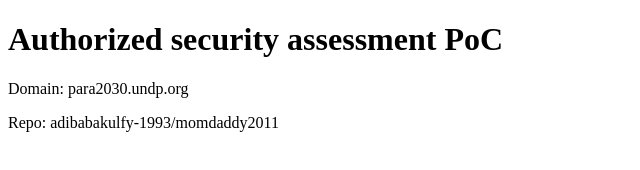
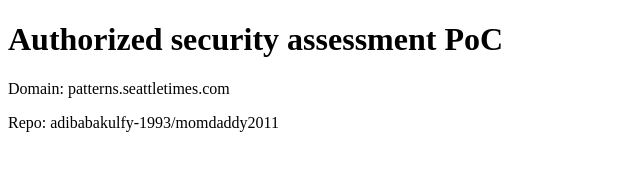
Before and after one commit to adibabakulfy-1993/momdaddy2011, a plain HTML site: page index.html in a window 1280 px wide. Shown: the full height of the page, 0-640 px from the left. Drawn offline with Linux system fonts and the light colour scheme.

Commit message:
init pages

```diff
--- a/index.html
+++ b/index.html
@@ -1 +1 @@
-<!doctype html><html><head><meta charset=utf-8><title>PoC para2030.undp.org</title></head><body><h1>Authorized security assessment PoC</h1><p>Domain: para2030.undp.org</p><p>Repo: adibabakulfy-1993/momdaddy2011</p></body></html>
+<!doctype html><html><head><meta charset=utf-8><title>PoC patterns.seattletimes.com</title></head><body><h1>Authorized security assessment PoC</h1><p>Domain: patterns.seattletimes.com</p><p>Repo: adibabakulfy-1993/momdaddy2011</p></body></html>
```
